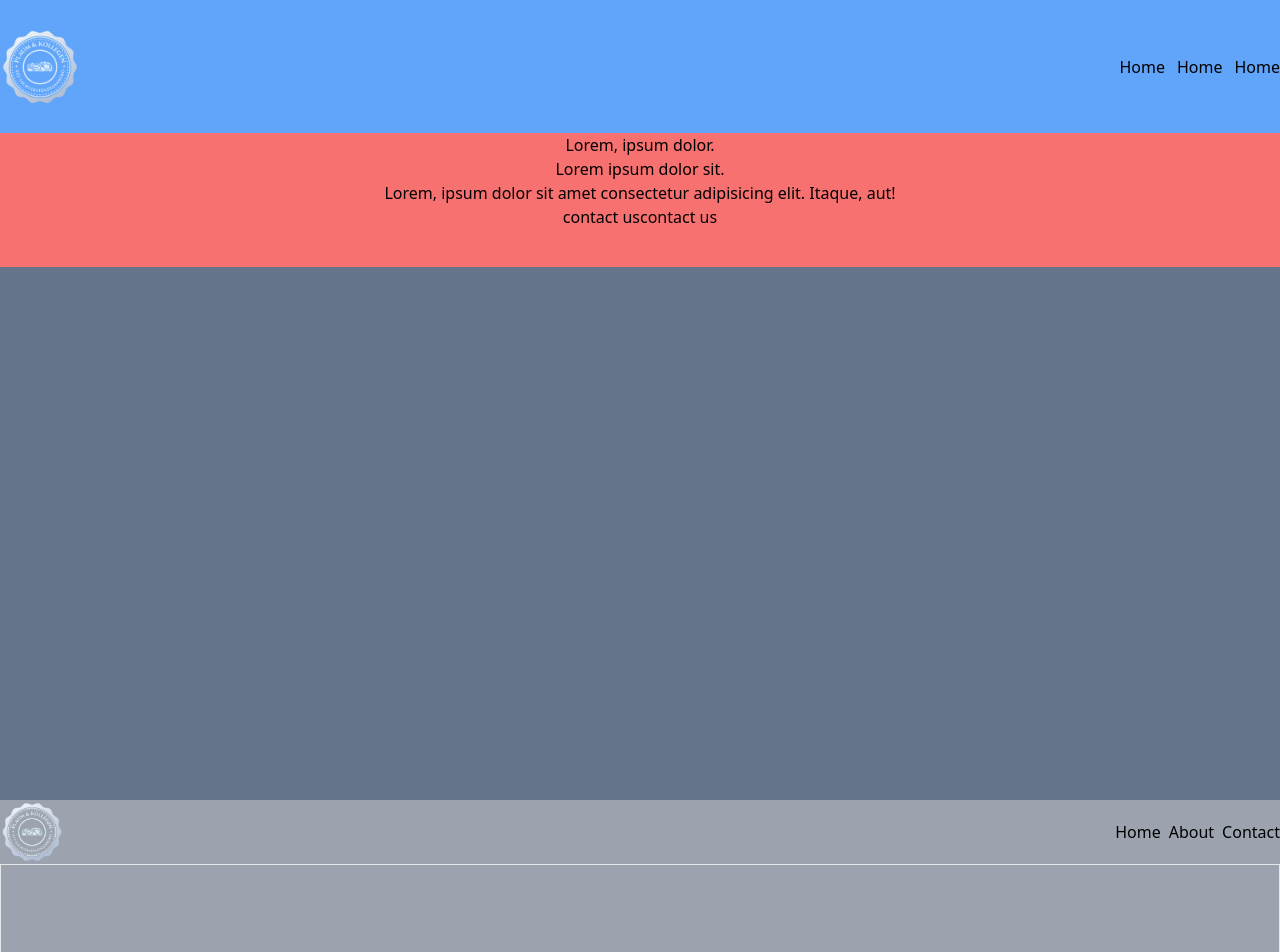
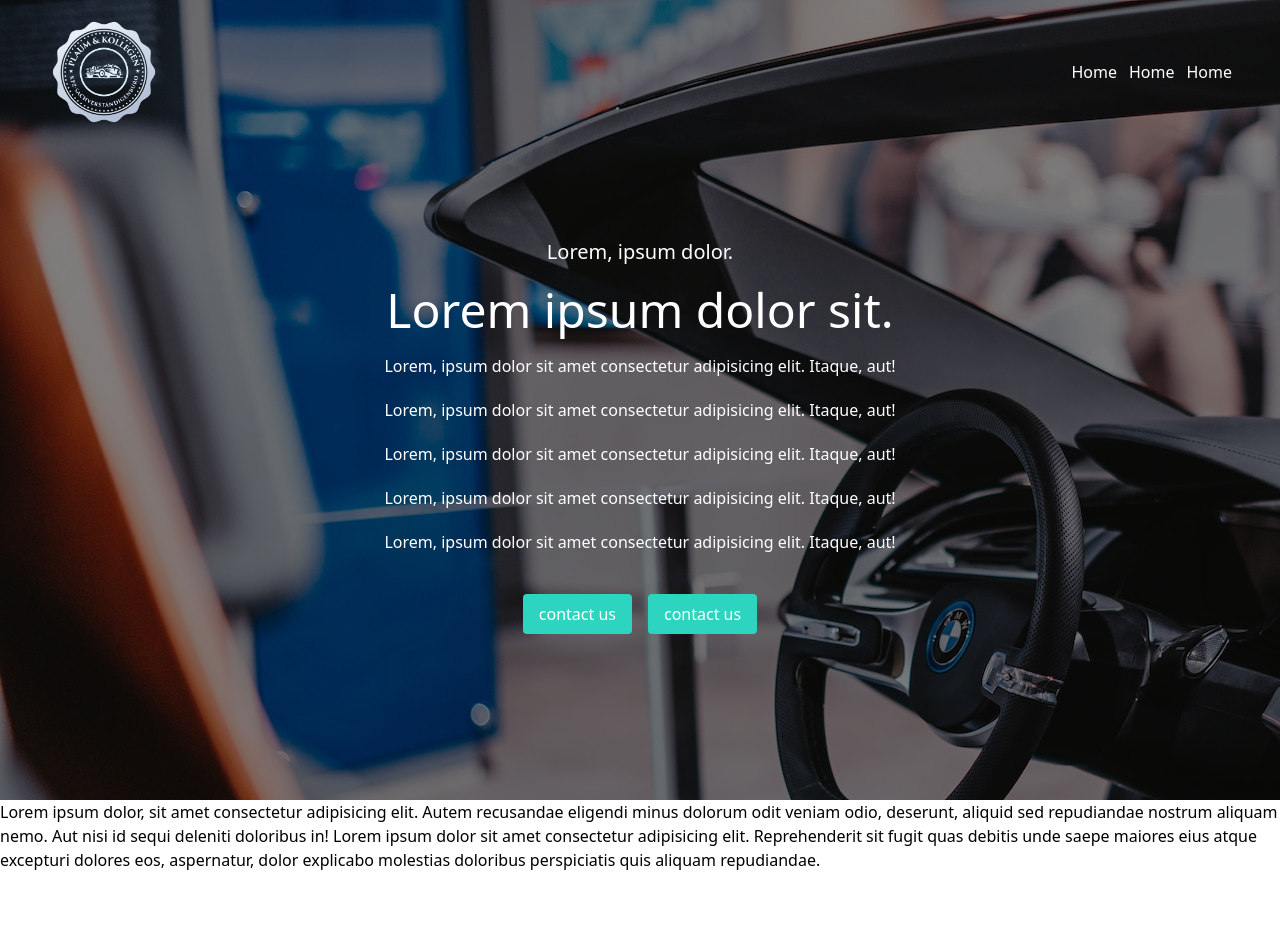
Before and after one commit to imjasohag/Hero-section-design-with-tailwind-Grid-Flex, a React (Vite) app: page / in a window 1280 px wide. Shown: the top 952 px of the page. After the commit the page ends 872 px from the top, so only its background shows below. Built offline with nearby package versions, Linux system fonts and the light colour scheme.

Commit message:
used grid +flex

```diff
--- a/src/App.jsx
+++ b/src/App.jsx
@@ -3,11 +3,11 @@ import React from 'react'
 const App = () => {
   return (
     <>
-      <section className='container bg-slate-500 mx-auto h-screen grid grid-cols-1 grid-rows-6'>
+      <section style={{ backgroundImage: 'url("/img/background.jpg")' }} className='mx-auto min-h-screen grid grid-cols-1 bg-black/50 bg-blend-overlay text-white px-12 py-4'>
         {/* nav part */}
-        <nav className='row  bg-blue-400 flex items-center justify-between '>
+        <nav className='flex justify-between self-start '>
           {/* logo */}
-          <img className='w-20' src="/img/logo.png" alt="" />
+          <img className='h-28' src="/img/logo.png" alt="" />
           {/* menu  */}
           <ul className='flex gap-3 items-center'>
             <li className=''><a href="">Home</a></li>
@@ -16,15 +16,19 @@ const App = () => {
           </ul>
         </nav>
         {/* content  */}
-        <div className=' bg-red-400'>
-          <div className='text-center'>
-            <p>Lorem, ipsum dolor.</p>
-            <h1>Lorem ipsum dolor sit.</h1>
-            <p>Lorem, ipsum dolor sit amet consectetur adipisicing elit. Itaque, aut!</p>
+        <div className=''>
+          <div className='text-center space-y-5'>
+            <p className='text-xl font-medium'>Lorem, ipsum dolor.</p>
+            <h1 className='text-5xl'>Lorem ipsum dolor sit.</h1>
+            <p >Lorem, ipsum dolor sit amet consectetur adipisicing elit. Itaque, aut!</p>
+            <p >Lorem, ipsum dolor sit amet consectetur adipisicing elit. Itaque, aut!</p>
+            <p >Lorem, ipsum dolor sit amet consectetur adipisicing elit. Itaque, aut!</p>
+            <p >Lorem, ipsum dolor sit amet consectetur adipisicing elit. Itaque, aut!</p>
+            <p >Lorem, ipsum dolor sit amet consectetur adipisicing elit. Itaque, aut!</p>
           </div>
-          <div className='flex justify-center items-center'>
-            <button>contact us</button>
-            <button>contact us</button>
+          <div className='flex justify-center items-center my-8'>
+            <button className='px-4 py-2 bg-teal-400 rounded m-2'>contact us</button>
+            <button className='px-4 py-2 bg-teal-400 rounded m-2'>contact us</button>
           </div>
         </div>
       </section>
--- a/src/Test.jsx
+++ /dev/null
@@ -1,21 +0,0 @@
-import React from 'react'
-
-export default function Test() {
-    return (
-        <div className='hero-section min-h-screen bg-gray-400 flex flex-col'>
-            <div className='menu container mx-auto flex justify-between items-center'>
-                <img src="/img/logo.png" className='w-16' alt="logo" />
-                <ul className='flex gap-2'>
-                    <li>Home</li>
-                    <li>About</li>
-                    <li>Contact</li>
-                </ul>
-            </div>
-            <div className='border container mx-auto content flex-1 grid  place-content-center text-center'>
-                <h1>This is hello world</h1>
-                <p>Lorem ipsum dolor sit amet consectetur, adipisicing elit. Illum, laudantium velit facilis at officiis accusamus, vitae corrupti aliquam eveniet pariatur ab quaerat ad quae tempore? Iusto veritatis aperiam adipisci odit.</p>
-                <button>click here</button>
-            </div>
-        </div>
-    )
-}
--- a/src/main.jsx
+++ b/src/main.jsx
@@ -1,15 +1,15 @@
 import React from 'react'
 import ReactDOM from 'react-dom/client'
 import App from './App.jsx'
-import Test from './Test.jsx'
+
 import './index.css'
 
 ReactDOM.createRoot(document.getElementById('root')).render(
   <React.StrictMode>
     <div>
       <App />
-      <Test />
-      <p>Lorem ipsum dolor, sit amet consectetur adipisicing elit. Autem recusandae eligendi minus dolorum odit veniam odio, deserunt, aliquid sed repudiandae nostrum aliquam nemo. Aut nisi id sequi deleniti doloribus in!
+
+      <p className='container mx-auto'>Lorem ipsum dolor, sit amet consectetur adipisicing elit. Autem recusandae eligendi minus dolorum odit veniam odio, deserunt, aliquid sed repudiandae nostrum aliquam nemo. Aut nisi id sequi deleniti doloribus in!
         Lorem ipsum dolor sit amet consectetur adipisicing elit. Reprehenderit sit fugit quas debitis unde saepe maiores eius atque excepturi dolores eos, aspernatur, dolor explicabo molestias doloribus perspiciatis quis aliquam repudiandae.
       </p>
     </div>
```
